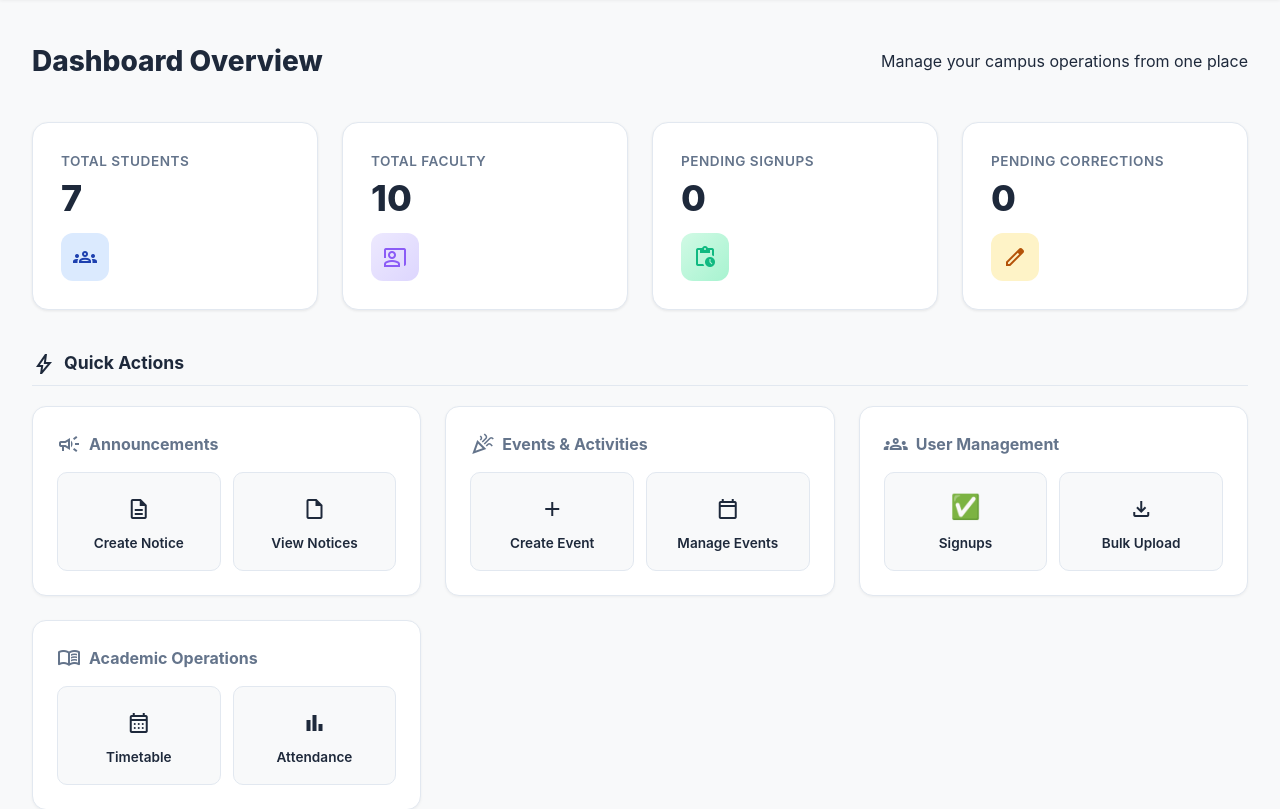
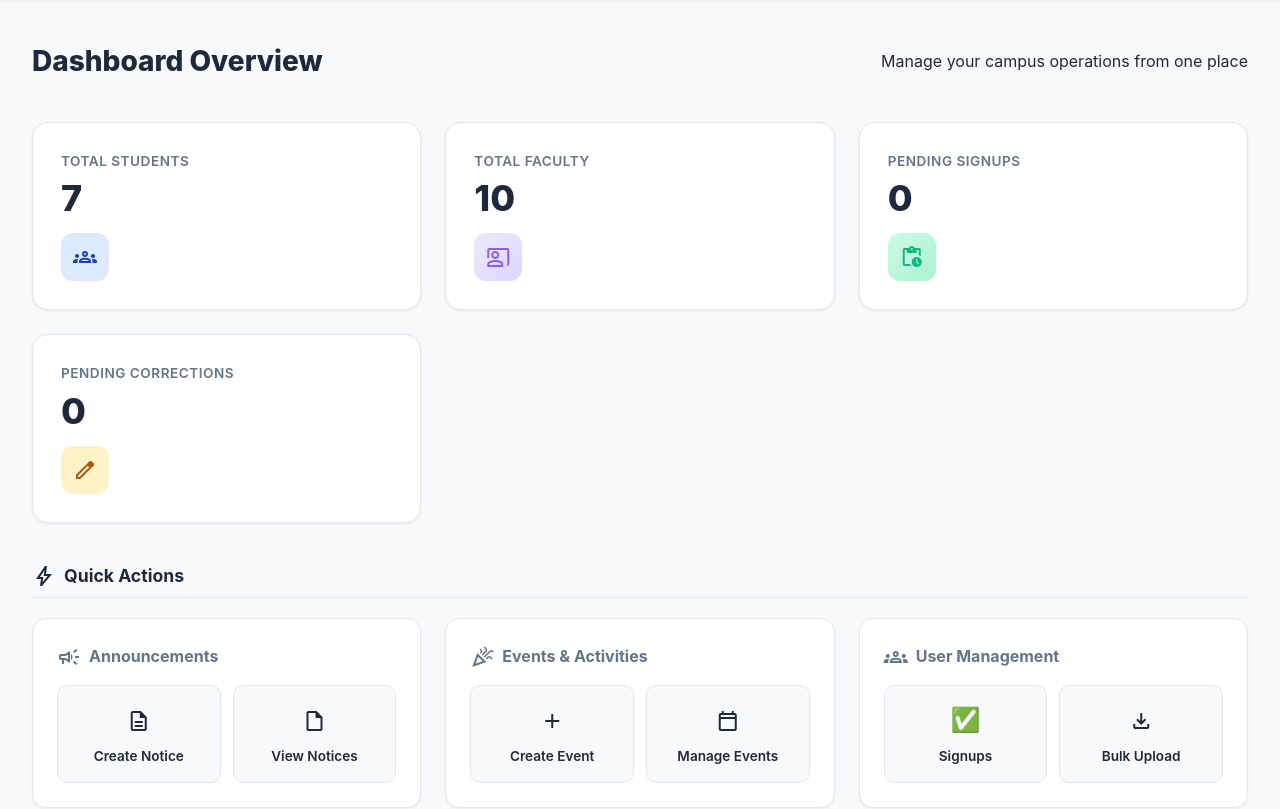
Before and after one commit to maizahshaikh1004/campusone-django, a Django app: page /admin/dashboard/ in a window 1280 px wide. Shown: the part 69-878 px from the top of the page. Run offline with Django 5.2, Linux system fonts and the light colour scheme; a user stored in the database is signed in; data comes from the database, SQL or seed files in the repository.

Commit message:
Changed grid

```diff
--- a/static/css/dashboard.css
+++ b/static/css/dashboard.css
@@ -351,7 +351,7 @@ form p input:focus {
 /* Stats Dashboard Cards styling */
 .stats-grid {
     display: grid;
-    grid-template-columns: repeat(auto-fit, minmax(280px, 1fr));
+    grid-template-columns: repeat(3, minmax(280px, 1fr));
     gap: 1.5rem;
     margin-bottom: 2.5rem;
 }
--- a/templates/faculty/dashboard.html
+++ b/templates/faculty/dashboard.html
@@ -74,7 +74,7 @@
         </h2>
     </div>
 
-    <div class="stats-grid" style="grid-template-columns: repeat(3, minmax(200px, 1fr)); gap: 1.25rem; margin-bottom: 2.5rem;">
+    <div class="stats-grid" style="grid-template-columns: repeat(auto-fit, minmax(200px, 1fr)); gap: 1.25rem; margin-bottom: 2.5rem;">
         <a href="{% url 'mark_attendance' %}" class="stat-card" style="text-decoration: none; text-align: center; padding: 1.25rem;">
             <div class="stat-icon green" style="margin: 0 auto 0.5rem; background-color: var(--success-bg); color: var(--success);"><span class="material-symbols-outlined">check_circle</span></div>
             <div class="stat-label" style="font-weight: 600; color: var(--text-primary);">Mark Attendance</div>
```
